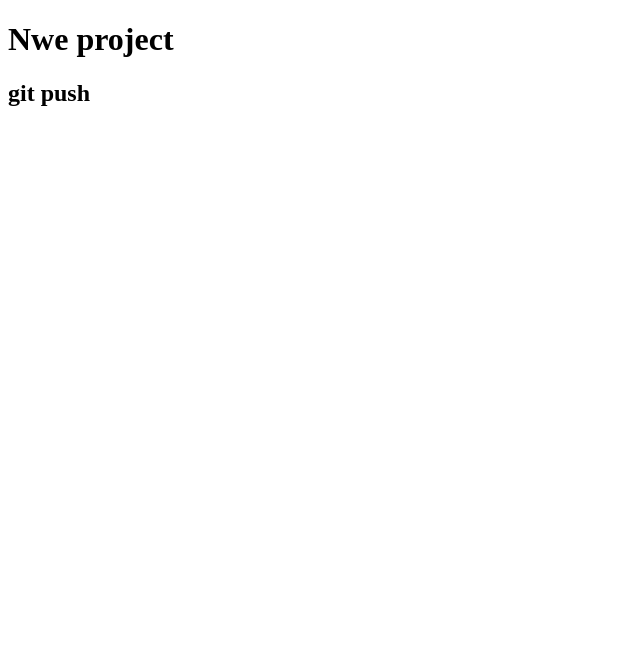
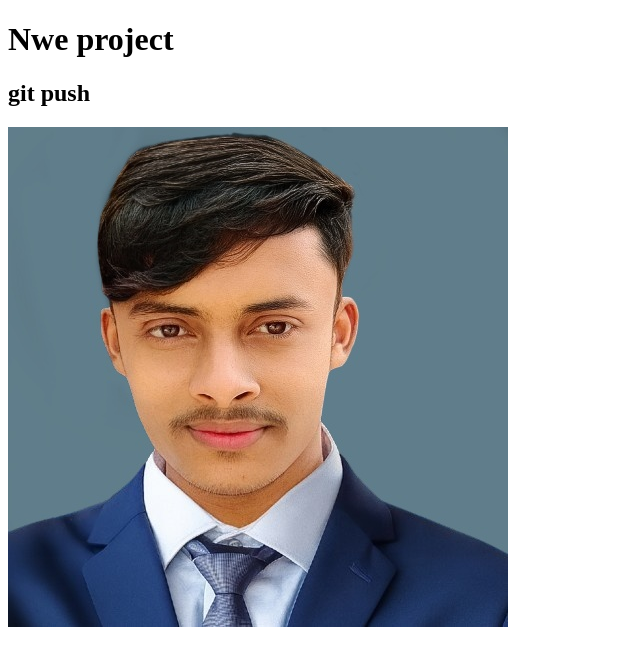
Before and after one commit to Borhanuddinst/Borhan, a plain HTML site: page index.html in a window 1280 px wide. Shown: the whole page, without its empty margins (0-640 px from the left). Drawn offline with Linux system fonts and the light colour scheme.

Commit message:
thred commit

```diff
--- a/index.html
+++ b/index.html
@@ -8,6 +8,6 @@
 <body>
     <h1>Nwe project</h1>
     <h2>git push</h2>
-    <img src="images/my-pic.jpg" alt="">
+    <img src="imegs/1000047341.png" alt="">
 </body>
 </html>
```
Also changed, not shown: imegs/1000047341.png (added).
